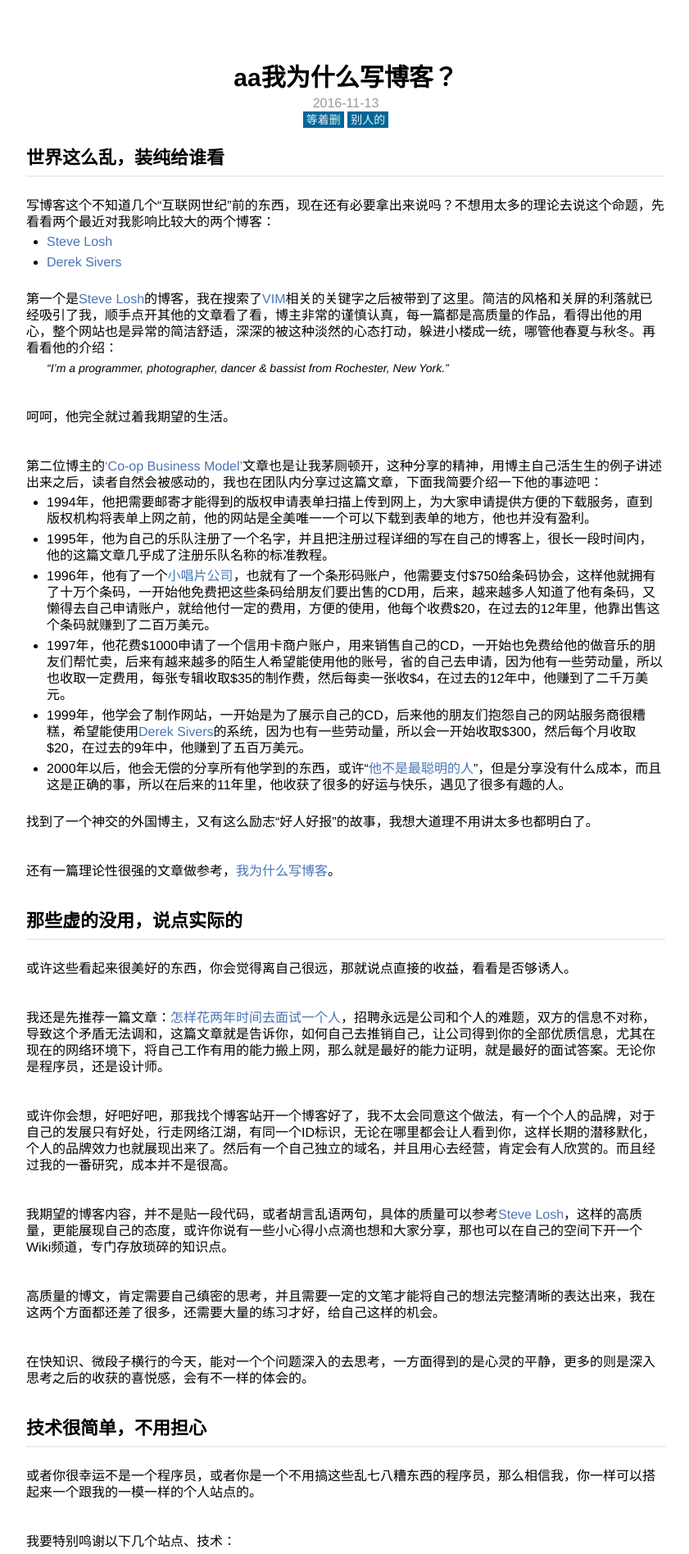
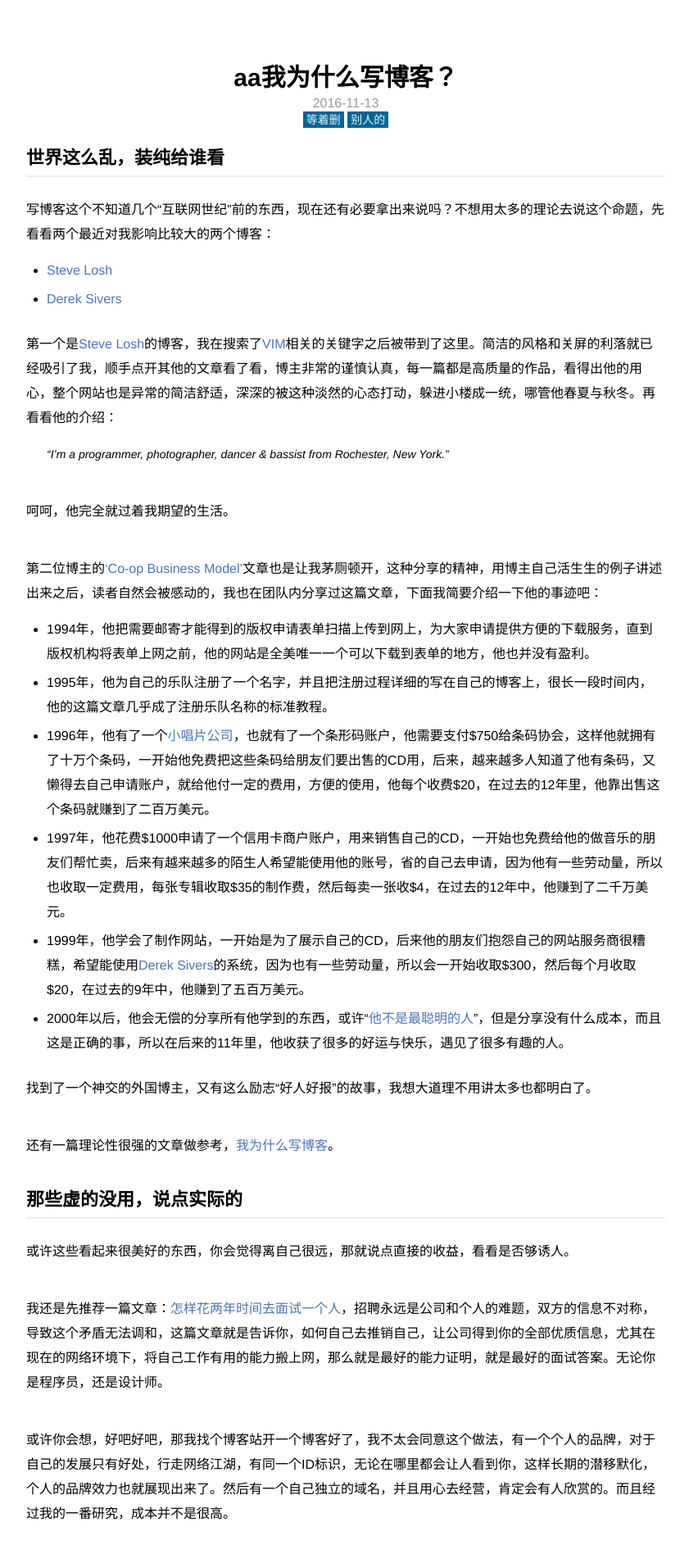
Before and after one commit to weiliua/liuwei, a Jekyll site: the page built from _posts/2016-11-13-Hello-World.md, in a window 1280 px wide. Shown: the top 1896 px of the page at 82% size, without its empty margins (218-1059 px from the left). Built offline with Jekyll 4.4.1, drawn with Linux system fonts in a browser that asks for light colours.

Commit message:
提交代码

```diff
--- a/_includes/post.css
+++ b/_includes/post.css
@@ -77,15 +77,15 @@
 
 .wayne-post-content p {
   margin-bottom: 40px;
-  line-height: 20px;
+  line-height: 30px;
 }
 
 .wayne-post-content p + ul {
-  margin-top: -36px;
+  margin-top: -26px;
 }
 
 .wayne-post-content p + blockquote {
-  margin-top: -36px;
+  margin-top: -26px;
 }
 
 .wayne-post-content ul {
@@ -96,7 +96,7 @@
 .wayne-post-content ul li {
   margin-bottom: 5px;
   list-style: disc;
-  line-height: 20px;
+  line-height: 30px;
 }
 
 .wayne-post-content blockquote {
```
